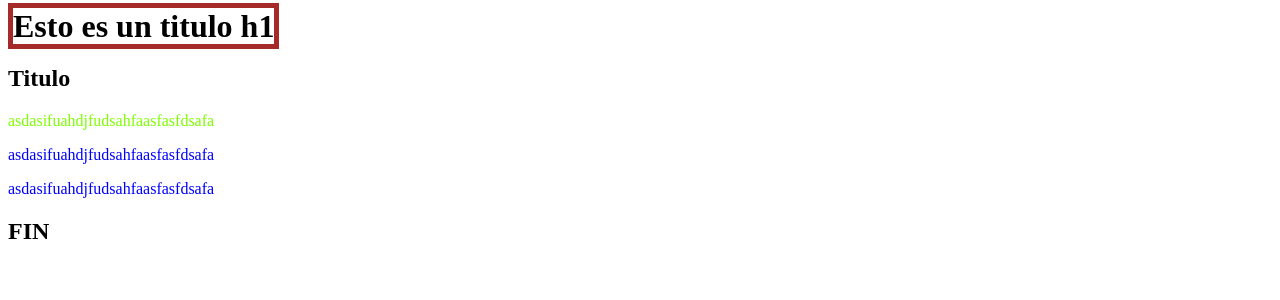
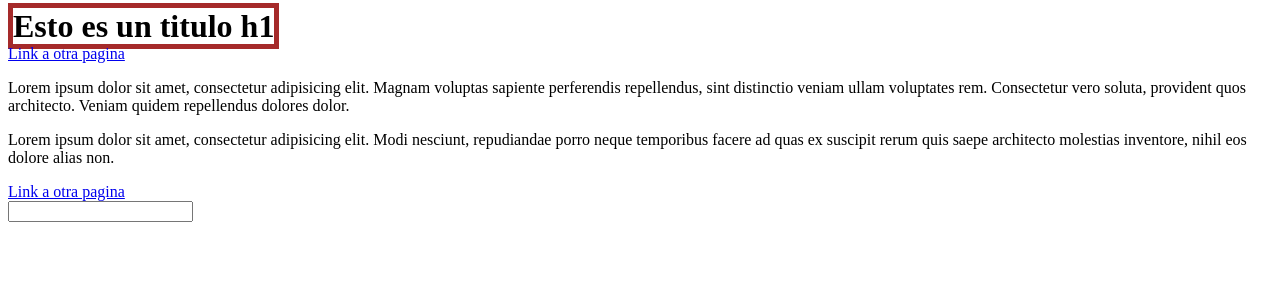
Before and after one commit to JuanM96/ClasesLab3, a PHP site: page / in a window 1280 px wide. Shown: the top 300 px of the page. Run offline with PHP 8.4, Linux system fonts and the light colour scheme.

Commit message:
Ejemplos clase 3

```diff
--- a/Clase03/CSS/Ejemplo 1/css/estilos.css
+++ b/Clase03/CSS/Ejemplo 1/css/estilos.css
@@ -14,18 +14,18 @@ h1{
     /*padding: 10px;
     margin: 30px;*/
 }
-body{
+/*body{
     /*background-image: url("../images/unnamed.png");*/
 
-}
+/*}
 /*POR CLASE*/
-.vistoso
+/*.vistoso
 {
     background-color: black;
     color: aqua;
-}
+}*/
 /*POR ID*/
-#parrafoEspecial{
+/*#parrafoEspecial{
     color: blueviolet;
 }
 p span{
@@ -39,4 +39,13 @@ h2 + p{
 }
 p ~ p{
    color: blue;
+}*/
+a:visited{
+    color: red;
 }
+a:active{
+    background-color: blueviolet;
+}
+p:hover{
+    background-color: black;
+}
--- a/Clase03/CSS/Ejemplo 1/index.html
+++ b/Clase03/CSS/Ejemplo 1/index.html
@@ -18,13 +18,22 @@
     <!--<p>Lorem ipsum dolor sit amet, <span>consectetur adipisicing elit</span>. Assumenda illo dolorum tempore ducimus et eius sequi aspernatur, odio voluptas id, quam nemo dicta adipisci. Distinctio a temporibus, sit. Aut, dignissimos!</p>
     <p>Lorem ipsum dolor sit amet, consectetur adipisicing elit. Magnam, voluptatem corrupti quos consequuntur laboriosam aliquam molestias distinctio totam cupiditate ducimus. Dolores aspernatur quis, dignissimos quod obcaecati laboriosam nulla nostrum possimus!</p>
     <div>Lorem ipsum dolor sit amet, consectetur adipisicing elit. Et totam, <span>consectetur adipisicing elit</span> excepturi soluta ullam praesentium. Earum reprehenderit cum itaque fugiat, dolores voluptatem rem, enim minus exercitationem tempora illum fugit in ducimus.</div>-->
-    <div>
+    <!--<div>
         <h2>Titulo</h2>
         <p>asdasifuahdjfudsahfaasfasfdsafa</p>
         <p>asdasifuahdjfudsahfaasfasfdsafa</p>
         <p>asdasifuahdjfudsahfaasfasfdsafa</p>
         <h2>FIN</h2>
-    </div>
+    </div>-->
+    <form action="">
+        <a href="#1">Link a otra pagina</a>
+        <p>Lorem ipsum dolor sit amet, consectetur adipisicing elit. Magnam voluptas sapiente perferendis repellendus, sint distinctio veniam ullam voluptates rem. Consectetur vero soluta, provident quos architecto. Veniam quidem repellendus dolores dolor.</p>
+        <p>Lorem ipsum dolor sit amet, consectetur adipisicing elit. Modi nesciunt, repudiandae porro neque temporibus facere ad quas ex suscipit rerum quis saepe architecto molestias inventore, nihil eos dolore alias non.</p>
+        <a href="#2">Link a otra pagina</a>
+        <br>
+        <input type="text">
+    </form>
+
 
 </body>
 </html>
```
